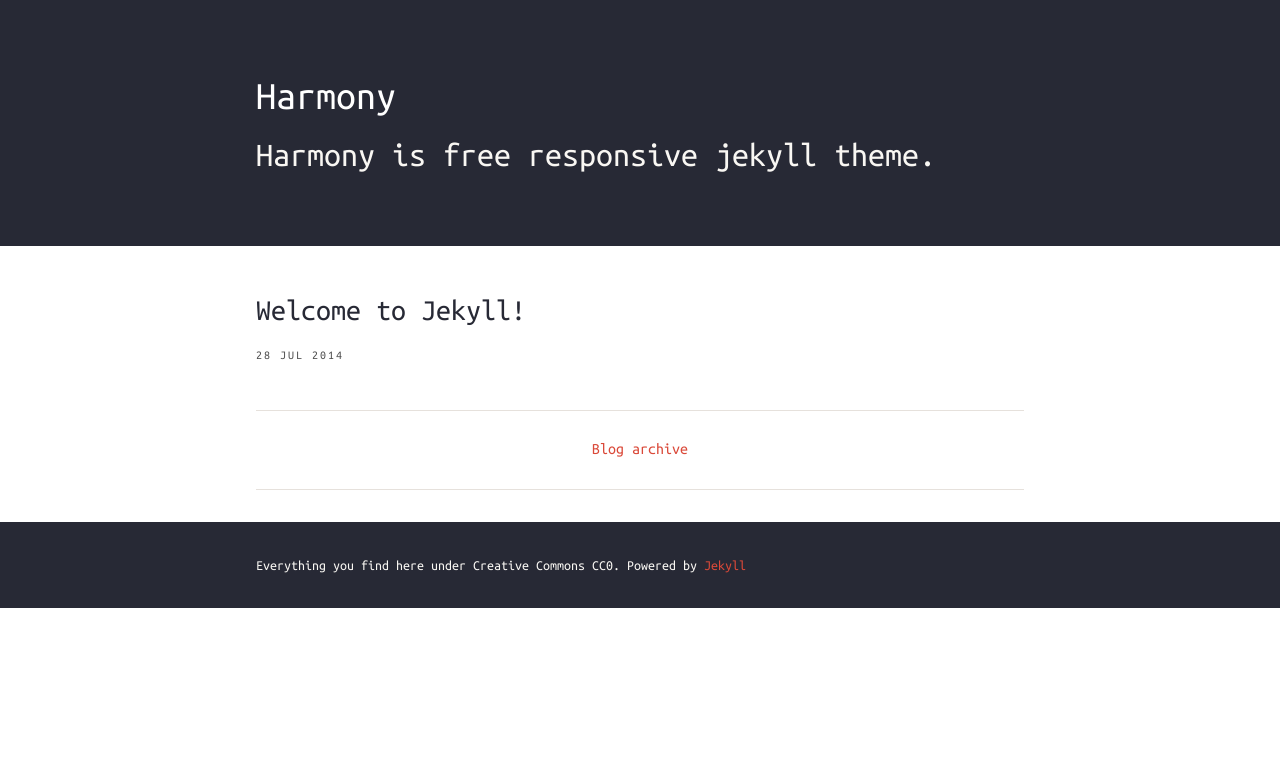
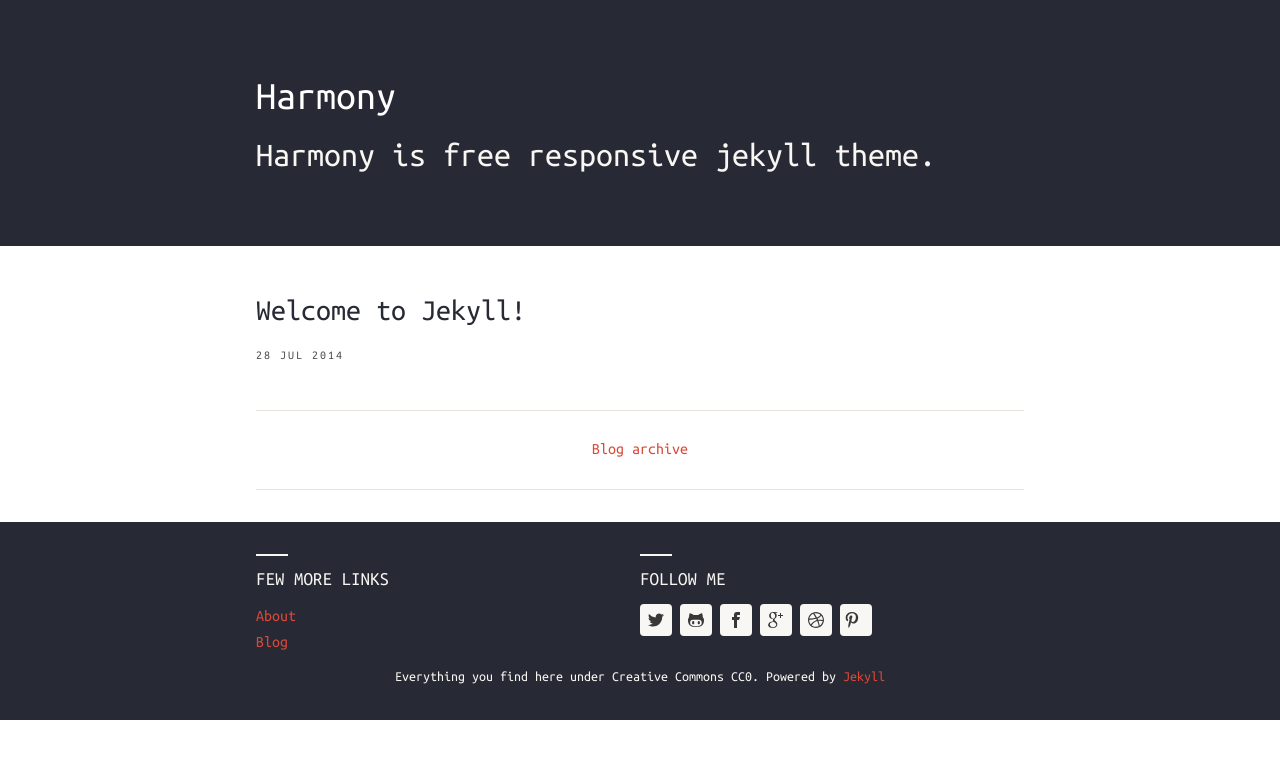
Before and after one commit to gayanvirajith/harmony, a Jekyll site: the page built from index.html, in a window 1280 px wide. Shown: the top 759 px of the page. Built offline with Jekyll 4.4.1, drawn with Linux system fonts in a browser that asks for light colours; nearby versions of some CDN libraries; Markdown is read by kramdown in place of the engine named in the settings.

Commit message:
Enhance footer area

```diff
--- /dev/null
+++ b/_includes/footer-links.html
@@ -0,0 +1,5 @@
+<h6>Few more links</h6>
+<ul class="menu">
+    <li><a href="{{ site.url }}/about/">About</a></li>
+    <li><a href="{{ site.url }}/blog/">Blog</a></li>
+</ul>
--- /dev/null
+++ b/_includes/social.html
@@ -0,0 +1,28 @@
+<h6>Follow me</h6>
+
+<ul class="social-media">
+    <li>
+        <a href="#0" class="twitter wc-img-replace">Twitter</a>
+    </li>
+
+    <li>
+        <a href="#0" class="github wc-img-replace">Github</a>
+    </li>
+
+    <li>
+        <a href="#0" class="facebook wc-img-replace">Facebook</a>
+    </li>
+
+    <li>
+        <a href="#0" class="google wc-img-replace">Google</a>
+    </li>
+
+    <li>
+        <a href="#0" class="dribble wc-img-replace">Dribble</a>
+    </li>
+
+    <li>
+        <a href="#0" class="pinterest wc-img-replace">Dribble</a>
+    </li>
+
+</ul>
--- a/_layouts/default.html
+++ b/_layouts/default.html
@@ -39,7 +39,15 @@
         </header>
         {{ content }}
         <footer class="main-footer">
-            <p class="wc-container">
+            <div class="wc-container">
+                <div class="column">
+                    {% include footer-links.html %}
+                </div>
+                <div class="column">
+                    {% include social.html %}
+                </div>
+            </div>
+            <p class="wc-container disclaimer">
                 {% include footer.html %}
             </p>
         </footer>
--- /dev/null
+++ b/_layouts/footer-links.html
@@ -0,0 +1,5 @@
+<h6>Few more links</h6>
+<ul class="menu">
+    <li><a href="{{ site.url }}/about/">About</a></li>
+    <!-- <li><a href="{{ site.url }}/blog/">Blog</a></li> -->
+</ul>
--- a/assets/css/main.scss
+++ b/assets/css/main.scss
@@ -48,6 +48,15 @@
         display: table;
         clear: both;
     }
+}
+
+.wc-img-replace { /* replace text with a background-image */
+  display: inline-block;
+  overflow: hidden;
+  text-indent: 100%;
+  white-space: nowrap;
+  background-repeat: no-repeat;
+  background-position: center center;
 }
 
 /* --------------------------------
@@ -161,7 +170,7 @@
     background-color: $base-00;
     color: $base-07;
 
-    p {
+    p,address {
       @include font-size(12px);
       @include MQ(M) {
         @include font-size(14px);
@@ -174,6 +183,121 @@
       color: $color-white;
       &:hover, &:active, &:focus {
         border-bottom-color: transparent;
+      }
+    }
+  }
+
+  footer.main-footer {
+    .column {
+      float:left;
+
+      &:nth-child(1) {
+        @include column(1);
+      }
+      &:nth-child(2) {
+        @include column(1)
+      }
+
+      @include MQ(M) {
+        &:nth-child(1) {
+          @include column(.5);
+        }
+        &:nth-child(2) {
+          @include column(.5);
+        }
+      }
+    }
+
+    h6 {
+        position: relative;
+        padding: 10px 0;
+        text-transform: uppercase;
+    }
+    h6::before {
+        content: '';
+        position: absolute;
+        top: 0;
+        width: 2rem;
+        height: 2px;
+        background: $base-07;
+        overflow: hidden;
+    }
+
+    ul.menu {
+      padding: 0 0 10px 0;
+      li {
+        line-height: 1.4;
+        @include MQ(M) {
+          line-height: 1.6;
+        }
+      }
+    }
+
+    p.disclaimer {
+      text-align: center;
+    }
+
+   ul.social-media {
+    text-align:left;
+    padding: 0 0 10px 0;
+    li { display:inline-block;}
+      li > a {
+        width: 32px;
+        height: 32px;
+        background-color: $base-07;
+        background-image: url("./images/socials-icons.svg");
+        background-size: 224px 64px;
+        border-radius: 0.25em;
+        @include transition(background-color 0.2s);
+        border-bottom-color: transparent;
+      }
+
+      li a.twitter {
+        background-position: 0 0;
+          &:hover {
+            background-position: 0 -32px;
+            background-color: $color-2;
+        }
+      }
+
+      li a.github {
+        background-position: -32px 0;
+        &:hover {
+          background-position: -32px -32px;
+          background-color: $color-2;
+        }
+      }
+
+      li a.facebook {
+        background-position: -64px 0;
+        &:hover {
+          background-position: -64px -32px;
+          background-color: $color-2
+        }
+      }
+
+      li a.dribble {
+        background-position: -96px 0;
+        &:hover {
+          background-position: -96px -32px;
+          background-color: $color-2
+        }
+      }
+
+      li a.google {
+        background-position: -128px 0;
+        &:hover {
+          background-position: -128px -32px;
+            background-color: $color-2
+        }
+      }
+
+      li a.pinterest {
+        background-position: -196px 0;
+        &:hover {
+          background-position: -196px -32px;
+          background-color: $color-2
+        }
       }
     }
   }
@@ -256,6 +380,8 @@
     }
   }
 }
+
+
 
 // Theme base 01
 body.theme-base-01 {
```
Also changed, not shown: assets/css/images/socials-icons.svg (added).
